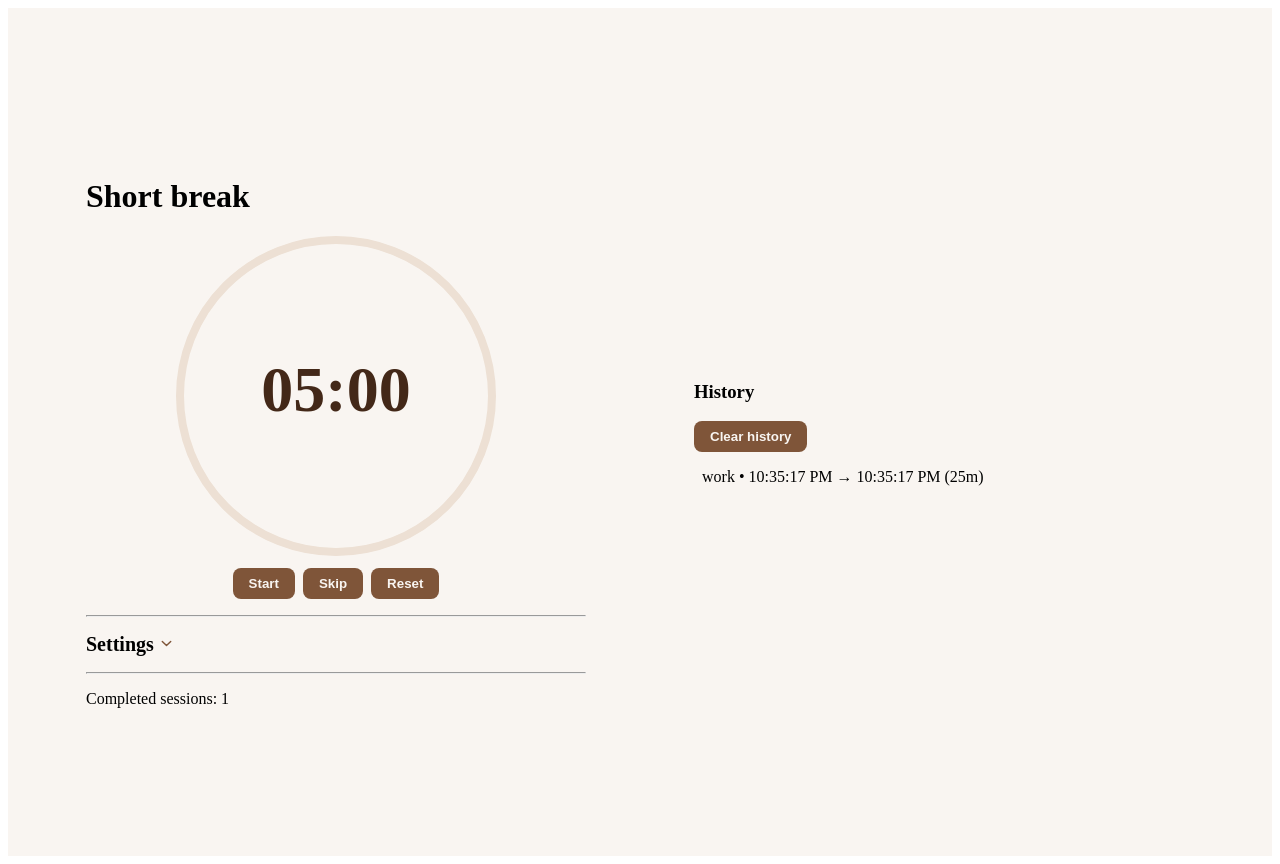
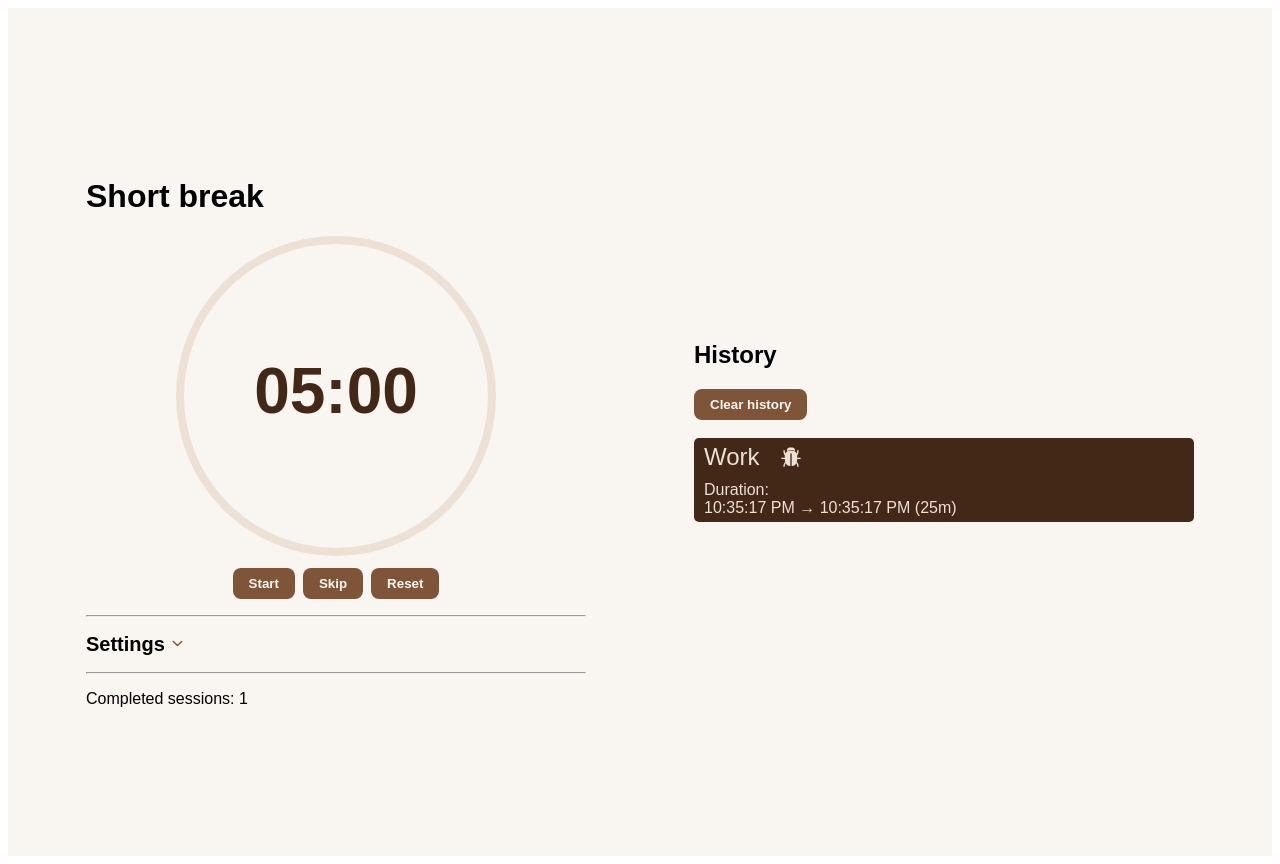
Before and after one commit to DamiDevApp/pomodoro-dawn, a React (Vite) app: page / in a window 1280 px wide. Both pictures are taken after a click on the button "Skip". Built offline with nearby package versions, Linux system fonts and the light colour scheme.

Commit message:
Added history list styles
A style with session cards, needs more tinkering. TODO: Personalized
note of what was worked during that pomodoro session.

```diff
--- a/src/components/HistoryList.tsx
+++ b/src/components/HistoryList.tsx
@@ -1,27 +1,24 @@
 import { HistoryContext } from '../contexts/HistoryContext';
 import { useContext } from 'react';
+import SessionCard from './ui/SessionCard.tsx';
+import type { PomodoroRecordSession } from '../types.ts';
 
 export default function HistoryList() {
   const { history, clearHistory } = useContext(HistoryContext);
 
   return (
     <div>
-      <h3>History</h3>
-      <button onClick={clearHistory}>Clear history</button>
+      <h2>History</h2>
+      <button style={{ justifySelf: 'end'}} onClick={clearHistory}>Clear history</button>
       <ul
         style={{
-          maxHeight: '500px',
+          maxHeight: '400px',
           overflowY: 'auto',
-          padding: '8px',
-          margin: '8px 0',
+          paddingLeft: '0px',
         }}
       >
-        {history.map((h, i) => (
-          <li key={i}>
-            {h.sessionType} • {new Date(h.startedAt).toLocaleTimeString()} →{' '}
-            {new Date(h.endedAt).toLocaleTimeString()} (
-            {Math.round(h.durationSec / 60)}m)
-          </li>
+        {history.map((h: PomodoroRecordSession, i: number) => (
+          <SessionCard key={i} history={h} index={i} />
         ))}
       </ul>
     </div>
--- /dev/null
+++ b/src/components/ui/SessionCard.module.css
@@ -0,0 +1,25 @@
+.main-card {
+  background-color: var(--color-text);
+  color: var(--color-surface);
+  padding: 5px 0px 5px 10px;
+  margin: 2px 0px 5px;
+  border-radius: 5px;
+  align-items: center;
+}
+
+.title-session {
+  font-size: 24px;
+  font-weight: 500;
+  margin-bottom: 10px;
+  margin-right: 20px;
+}
+
+.main-card:hover {
+  background-color: var(--color-primary);
+  transition: ease 1s;
+}
+
+.icon {
+  font-size: 22px;
+  padding-bottom: 5px;
+}
--- /dev/null
+++ b/src/components/ui/SessionCard.tsx
@@ -0,0 +1,50 @@
+import type { PomodoroRecordSession } from '../../types';
+import styles from './SessionCard.module.css';
+import { IonIcon } from '@ionic/react';
+import { pauseCircleSharp, bugSharp } from 'ionicons/icons';
+
+interface SessionCardProps {
+  history: PomodoroRecordSession;
+  index: number;
+}
+
+export default function SessionCard({ history, index }: SessionCardProps) {
+  function capitalizeTitle(title: string) {
+    if (!title) return title;
+
+    return title.charAt(0).toUpperCase() + title.slice(1);
+  }
+
+  function chooseActivityIcon(title: string) {
+    if (!title) return title;
+    switch (title) {
+      case 'work':
+        return <IonIcon icon={bugSharp} className={styles['icon']} />;
+      default:
+        return <IonIcon icon={pauseCircleSharp} className={styles['icon']} />;
+    }
+  }
+  return (
+    <li key={index} className={styles['main-card']}>
+      <div
+        style={{
+          flexDirection: 'row',
+          display: 'flex',
+          alignItems: 'center',
+          justifyContent: 'normal',
+        }}
+      >
+        <div className={styles['title-session']}>
+          {capitalizeTitle(history.sessionType)}{' '}
+        </div>
+        <div>{chooseActivityIcon(history.sessionType)}</div>
+      </div>
+      <div style={{fontStyle: 'normal'}}>Duration: </div>
+      <div>
+        {new Date(history.startedAt).toLocaleTimeString()} → {' '}
+        {new Date(history.endedAt).toLocaleTimeString()} (
+        {Math.round(history.durationSec / 60)}m)
+      </div>
+    </li>
+  );
+}
--- a/src/index.css
+++ b/src/index.css
@@ -6,6 +6,10 @@
   --color-accent: #ddb892;
   --color-text: #432818;
   --color-muted: #b08968;
+}
+
+html, body {
+  font-family: sans-serif;
 }
 
 .app-container {
```
